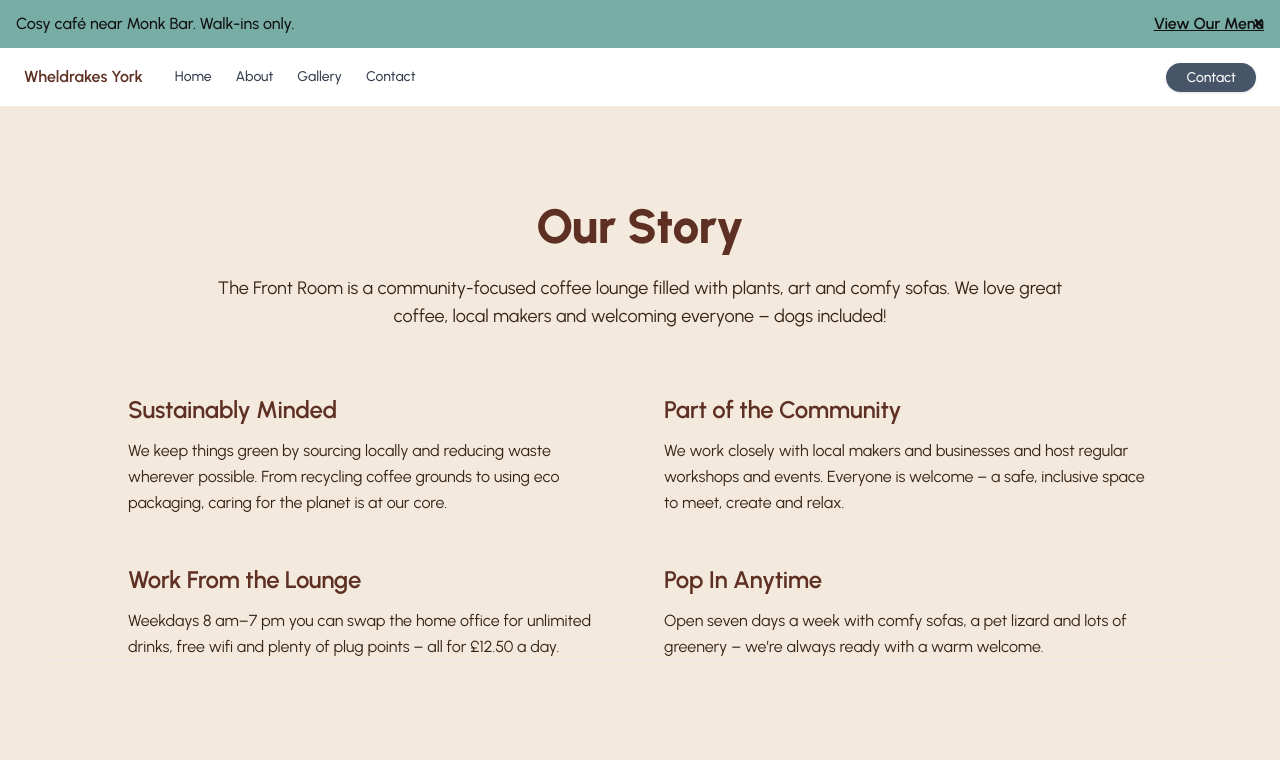
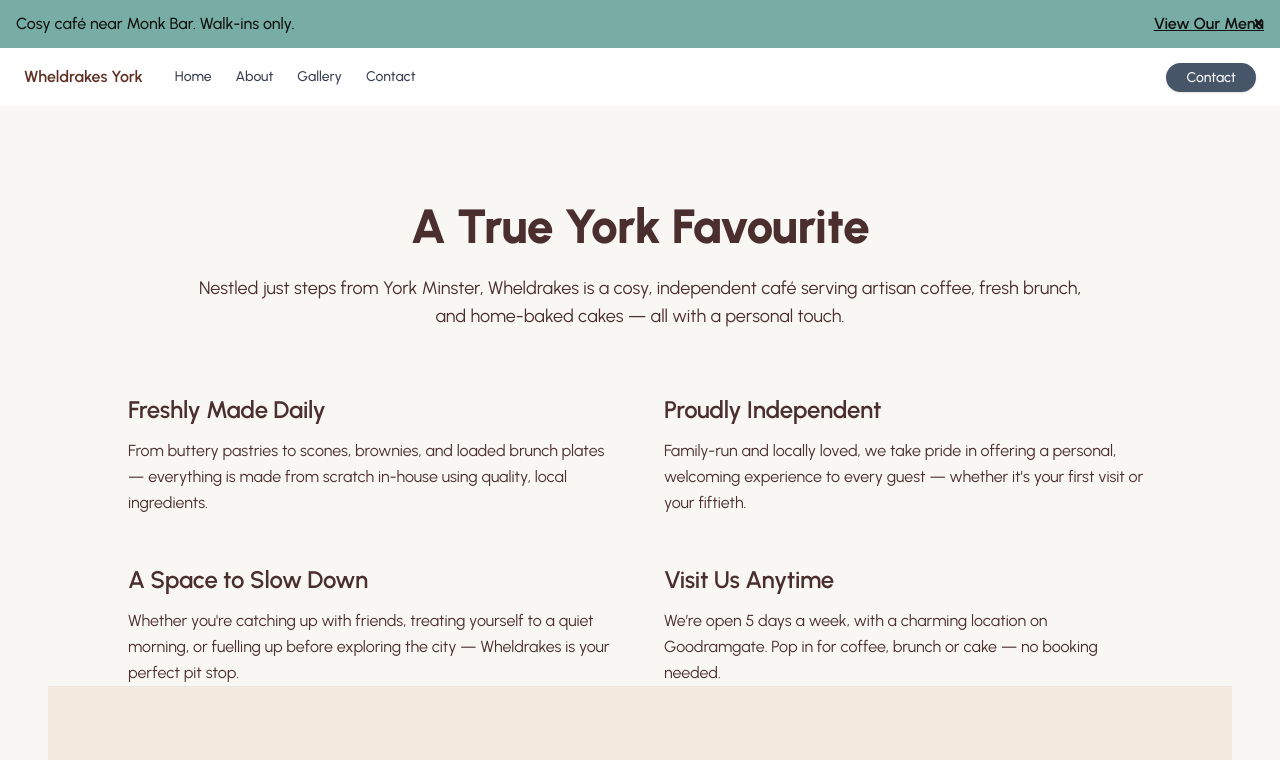
Before and after one commit to lukevonbergen/cafe-template, a Next.js app: page /about in a window 1280 px wide. Shown: the top 760 px of the page. Built offline with nearby package versions, Linux system fonts and the light colour scheme; a web font is replaced by a local one.

Commit message:
Update page.js

```diff
--- a/app/about/page.js
+++ b/app/about/page.js
@@ -5,47 +5,44 @@ export const metadata = siteConfig.metadata.about;
 
 export default function AboutPage() {
   return (
-    <main className="bg-[#f3e9dc] py-24 px-6 md:px-12 text-[#362415]">
+    <main className="bg-[#f9f7f4] py-24 px-6 md:px-12 text-[#4b2e2e]">
       <div className="max-w-4xl mx-auto text-center mb-16">
-        <h1 className="text-4xl md:text-5xl font-extrabold text-[#5E3023] mb-6">Our Story</h1>
+        <h1 className="text-4xl md:text-5xl font-extrabold text-[#4b2e2e] mb-6">A True York Favourite</h1>
         <p className="text-lg">
-          The Front Room is a community-focused coffee lounge filled with plants, art and comfy sofas.
-          We love great coffee, local makers and welcoming everyone – dogs included!
+          Nestled just steps from York Minster, Wheldrakes is a cosy, independent café serving artisan coffee, fresh brunch, and home-baked cakes — all with a personal touch.
         </p>
       </div>
 
       <div className="max-w-5xl mx-auto grid grid-cols-1 md:grid-cols-2 gap-12 items-start">
-        {/* Mission */}
+        {/* Quality Ingredients */}
         <div>
-          <h2 className="text-2xl font-semibold mb-3 text-[#5E3023]">Sustainably Minded</h2>
+          <h2 className="text-2xl font-semibold mb-3 text-[#4b2e2e]">Freshly Made Daily</h2>
           <p className="leading-relaxed">
-            We keep things green by sourcing locally and reducing waste wherever possible.
-            From recycling coffee grounds to using eco packaging, caring for the planet is at our core.
+            From buttery pastries to scones, brownies, and loaded brunch plates — everything is made from scratch in-house using quality, local ingredients.
           </p>
         </div>
 
-        {/* Family/Local focus */}
+        {/* Independent & Local */}
         <div>
-          <h2 className="text-2xl font-semibold mb-3 text-[#5E3023]">Part of the Community</h2>
+          <h2 className="text-2xl font-semibold mb-3 text-[#4b2e2e]">Proudly Independent</h2>
           <p className="leading-relaxed">
-            We work closely with local makers and businesses and host regular workshops and events.
-            Everyone is welcome – a safe, inclusive space to meet, create and relax.
+            Family-run and locally loved, we take pride in offering a personal, welcoming experience to every guest — whether it’s your first visit or your fiftieth.
           </p>
         </div>
 
-        {/* Commitment */}
+        {/* Warm Atmosphere */}
         <div>
-          <h2 className="text-2xl font-semibold mb-3 text-[#5E3023]">Work From the Lounge</h2>
+          <h2 className="text-2xl font-semibold mb-3 text-[#4b2e2e]">A Space to Slow Down</h2>
           <p className="leading-relaxed">
-            Weekdays 8&nbsp;am–7&nbsp;pm you can swap the home office for unlimited drinks, free wifi and plenty of plug points – all for £12.50 a day.
+            Whether you're catching up with friends, treating yourself to a quiet morning, or fuelling up before exploring the city — Wheldrakes is your perfect pit stop.
           </p>
         </div>
 
         {/* Invitation */}
         <div>
-          <h2 className="text-2xl font-semibold mb-3 text-[#5E3023]">Pop In Anytime</h2>
+          <h2 className="text-2xl font-semibold mb-3 text-[#4b2e2e]">Visit Us Anytime</h2>
           <p className="leading-relaxed">
-            Open seven days a week with comfy sofas, a pet lizard and lots of greenery – we’re always ready with a warm welcome.
+            We’re open 5 days a week, with a charming location on Goodramgate. Pop in for coffee, brunch or cake — no booking needed.
           </p>
         </div>
       </div>
```
